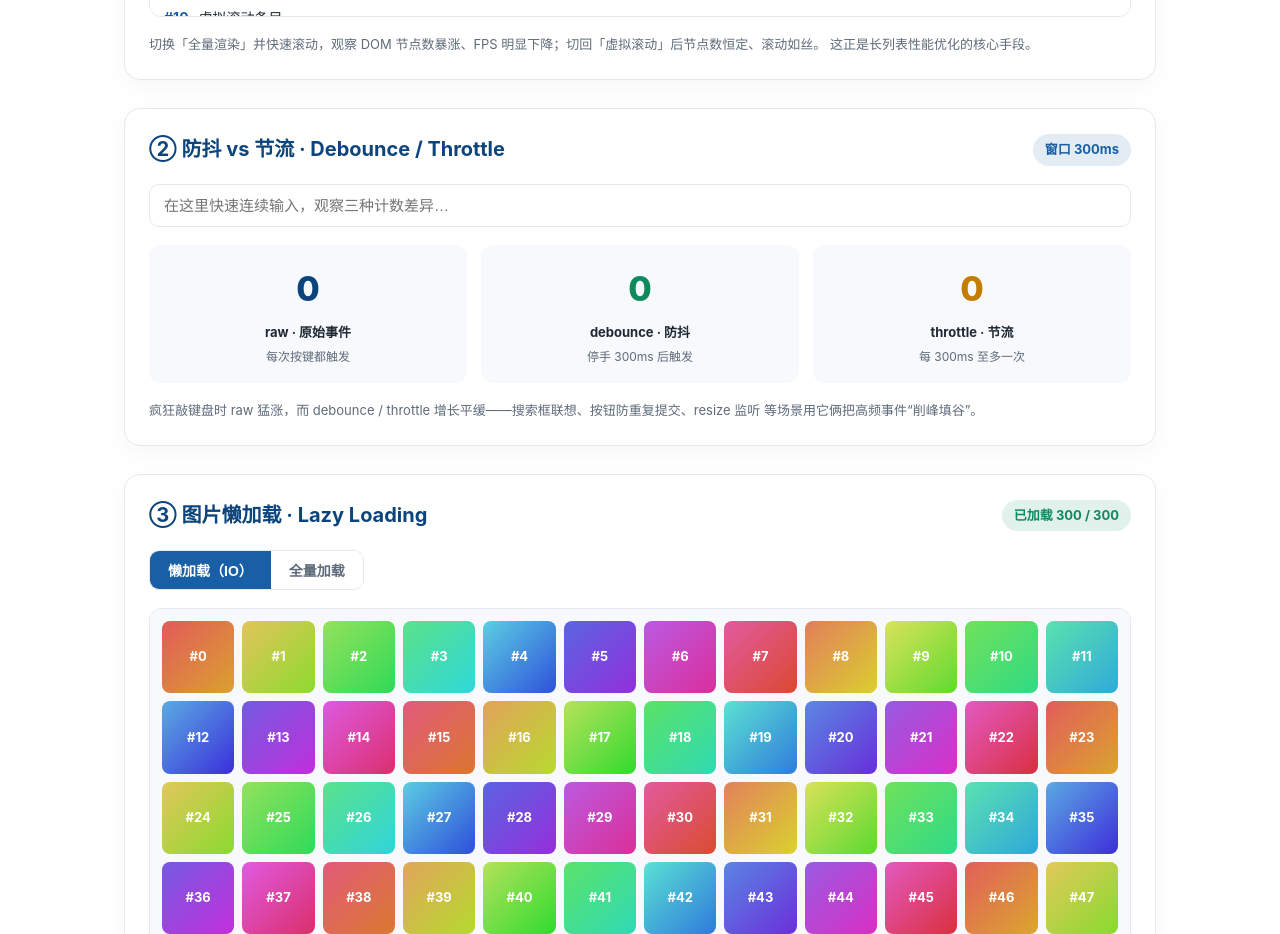
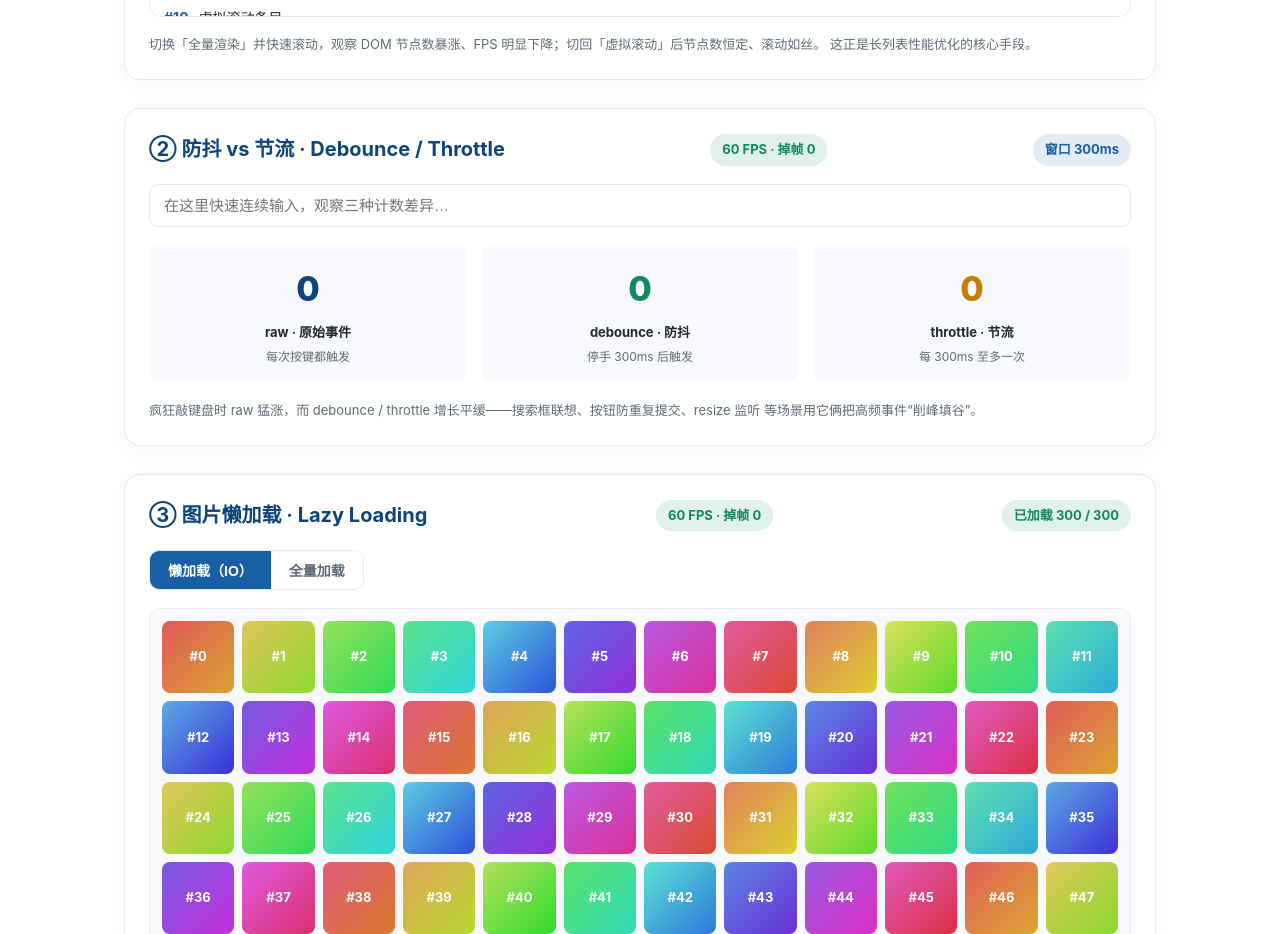
Before and after one commit to emma0506-web/perf-playground, a React (Vite) app: page / in a window 1280 px wide. Shown: the part 1020-1954 px from the top of the page. Built offline with nearby package versions, Linux system fonts and the light colour scheme.

Commit message:
feat: 防抖/节流、懒加载两个 demo 均加实时 FPS 自测徽章（帧率+掉帧），README 同步说明

```diff
--- a/src/components/DebounceThrottleDemo.tsx
+++ b/src/components/DebounceThrottleDemo.tsx
@@ -1,4 +1,5 @@
 import { useRef, useState } from 'react'
+import { useFps } from '../perf/useFps'
 
 const WAIT = 300
 
@@ -13,6 +14,9 @@ export default function DebounceThrottleDemo() {
   const [raw, setRaw] = useState(0)
   const [debounced, setDebounced] = useState(0)
   const [throttled, setThrottled] = useState(0)
+
+  // 实时帧率自测：无论怎么狂敲键盘，本面板都应稳定在 ~60 FPS
+  const { fps, jank } = useFps(true)
 
   const debTimer = useRef<number | undefined>(undefined)
   const lastThrottle = useRef(0)
@@ -39,6 +43,9 @@ export default function DebounceThrottleDemo() {
     <section className="panel">
       <div className="panel__head">
         <h3>② 防抖 vs 节流 · Debounce / Throttle</h3>
+        <span className={`badge ${fps >= 50 ? 'badge--ok' : fps >= 30 ? 'badge--warn' : 'badge--bad'}`}>
+          {fps} FPS · 掉帧 {jank}
+        </span>
         <span className="badge badge--info">窗口 {WAIT}ms</span>
       </div>
 
--- a/src/components/LazyImageDemo.tsx
+++ b/src/components/LazyImageDemo.tsx
@@ -1,4 +1,5 @@
 import { useEffect, useRef, useState } from 'react'
+import { useFps } from '../perf/useFps'
 
 const TOTAL = 300
 
@@ -16,6 +17,8 @@ function gradient(i: number): string {
 export default function LazyImageDemo() {
   const [lazy, setLazy] = useState(true)
   const [loaded, setLoaded] = useState<Set<number>>(new Set())
+  // 实时帧率自测：懒加载/全量切换、滚动加载都应稳定在 ~60 FPS
+  const { fps, jank } = useFps(true)
   const scrollRef = useRef<HTMLDivElement>(null)
   const gridRef = useRef<HTMLDivElement>(null)
   const timers = useRef<Record<number, number>>({})
@@ -70,6 +73,9 @@ export default function LazyImageDemo() {
     <section className="panel">
       <div className="panel__head">
         <h3>③ 图片懒加载 · Lazy Loading</h3>
+        <span className={`badge ${fps >= 50 ? 'badge--ok' : fps >= 30 ? 'badge--warn' : 'badge--bad'}`}>
+          {fps} FPS · 掉帧 {jank}
+        </span>
         <span className={`badge ${lazy ? 'badge--ok' : 'badge--bad'}`}>已加载 {loaded.size} / {TOTAL}</span>
       </div>
 
```
Also changed, not shown: 4 other files (tests, documents, lock files or other folders).
